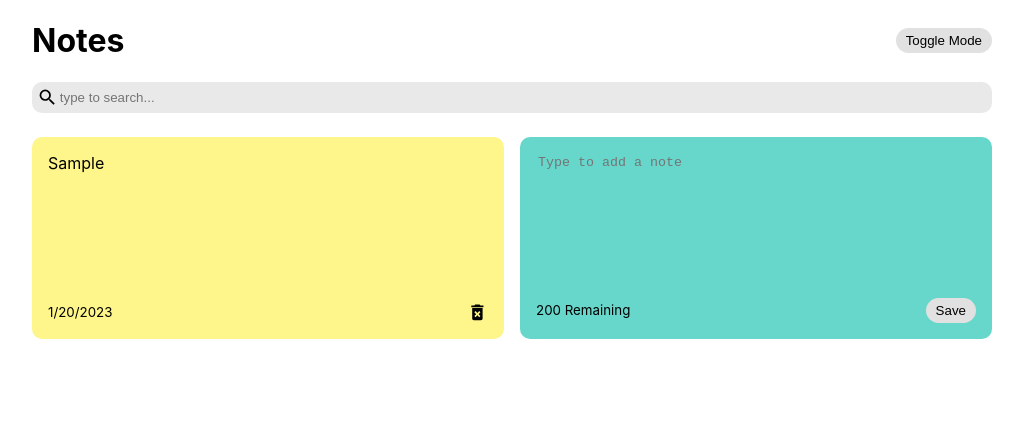
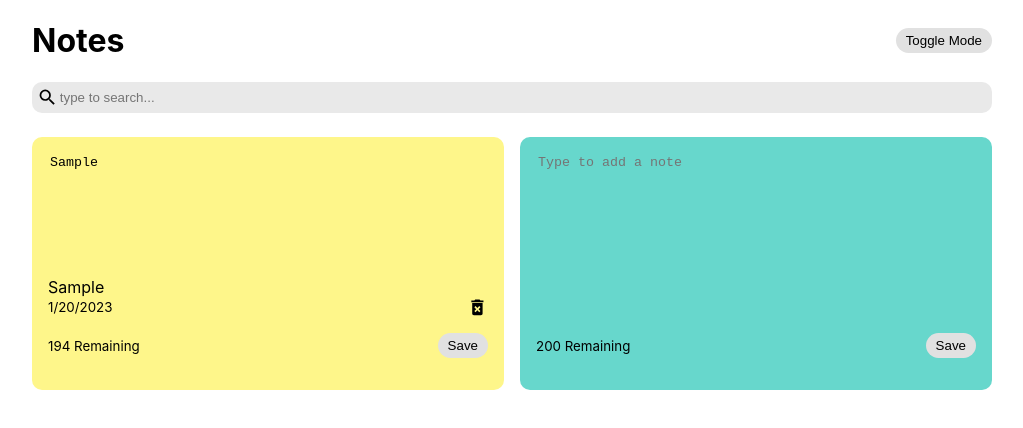
Before and after one commit to ibrahimuzul/react-notes, a React (Create React App) app: page / in a window 1280 px wide. Both pictures are taken after typing "Sample" into the empty fields and a click on the button "Save". Shown: the top 428 px of the page, without its empty margins (128-1151 px from the left). Built offline with nearby package versions, Linux system fonts and the light colour scheme; the HTML template or start-up script is replaced by a standard one.

Commit message:
Inline Editing Notes

```diff
--- a/src/App.js
+++ b/src/App.js
@@ -52,6 +52,24 @@ class App extends Component {
     );
   }
 
+  updateNote = (id, text) => {
+    //console.log(id);
+    let newNotes = this.state.notes.filter((note) => note.id !== id);
+
+    const date = new Date();
+    const newNote = {
+      id: nanoid(),
+      text: text,
+      date: date.toLocaleDateString()
+    }
+    newNotes = [...newNotes, newNote];
+    this.setState({ notes: newNotes });
+    localStorage.setItem(
+      'react-notes-app-data',
+      JSON.stringify(newNotes)
+    );
+  }
+
   deleteNote = (id) => {
     const newNotes = this.state.notes.filter((note) => note.id !== id);
     this.setState({ notes: newNotes });
@@ -70,6 +88,7 @@ class App extends Component {
           <NoteList
             notes={this.state.notes.filter((note) => note.text.toLowerCase().includes(this.state.searchText.toLowerCase()))}
             handleAddNote={this.addNote}
+            handleUpdateNote={this.updateNote}
             handleDeleteNote={this.deleteNote}
           ></NoteList>
         </div>
--- a/src/Components/Note.js
+++ b/src/Components/Note.js
@@ -2,9 +2,31 @@ import { MdDeleteForever } from 'react-icons/md';
 import React, { Component } from 'react'
 
 class Note extends Component {
+
+    constructor(props) {
+        super(props);
+        this.state = {
+            noteText: this.props.text,
+            characterLimit: 200
+        };
+    }
+
+    handleChange = (event) => {
+        if (this.state.characterLimit - event.target.value.length >= 0) {
+            this.setState({ noteText: event.target.value });
+        }
+    }
+
     render() {
         return (
             <div className='note'>
+                <textarea
+                    rows="8"
+                    cols="10"
+                    placeholder="Type to add a note"
+                    value={this.state.noteText}
+                    onChange={this.handleChange}>
+                </textarea>
                 <span>{this.props.text}</span>
                 <div className='note-footer'>
                     <small>{this.props.date}</small>
@@ -14,6 +36,10 @@ class Note extends Component {
                         size='1.3em'
                     ></MdDeleteForever>
                 </div>
+                <div className='note-footer'>
+                    <small>{this.state.characterLimit - this.state.noteText.length} Remaining</small>
+                    <button className="save" onClick={() => this.props.handleUpdateNote(this.props.id, this.state.noteText)}>Save</button>
+                </div>
             </div>
         )
     }
--- a/src/Components/NotesList.js
+++ b/src/Components/NotesList.js
@@ -9,7 +9,8 @@ class NotesList extends Component {
             <div className="notes-list">
                 {this.props.notes.map((note) =>
                     <Note key={note.id} id={note.id} text={note.text} date={note.date}
-                        handleDeleteNote={this.props.handleDeleteNote} />
+                        handleDeleteNote={this.props.handleDeleteNote}
+                        handleUpdateNote={this.props.handleUpdateNote} />
                 )}
                 <AddNote
                     handleAddNote={this.props.handleAddNote}
--- a/src/index.css
+++ b/src/index.css
@@ -12,18 +12,18 @@ code {
     monospace;
 }
 
-.header{
+.header {
   display: flex;
   align-items: center;
   justify-content: space-between;
 }
 
-.dark-mode{
+.dark-mode {
   background-color: black;
 }
 
-.dark-mode h1{
-  color:white;
+.dark-mode h1 {
+  color: white;
 }
 
 .container {
@@ -48,6 +48,14 @@ code {
 textarea {
   border: none;
   resize: none;
+
+}
+
+.note textarea {
+  background-color: #fef68a;
+}
+
+.note.new textarea {
   background-color: #67d7cc;
 }
 
@@ -82,6 +90,7 @@ textarea:focus {
   display: flex;
   align-items: center;
   justify-content: space-between;
+  margin-bottom: 1em;
 }
 
 .delete-icon {
```
Lines whose indentation alone changed are shown as unchanged.
